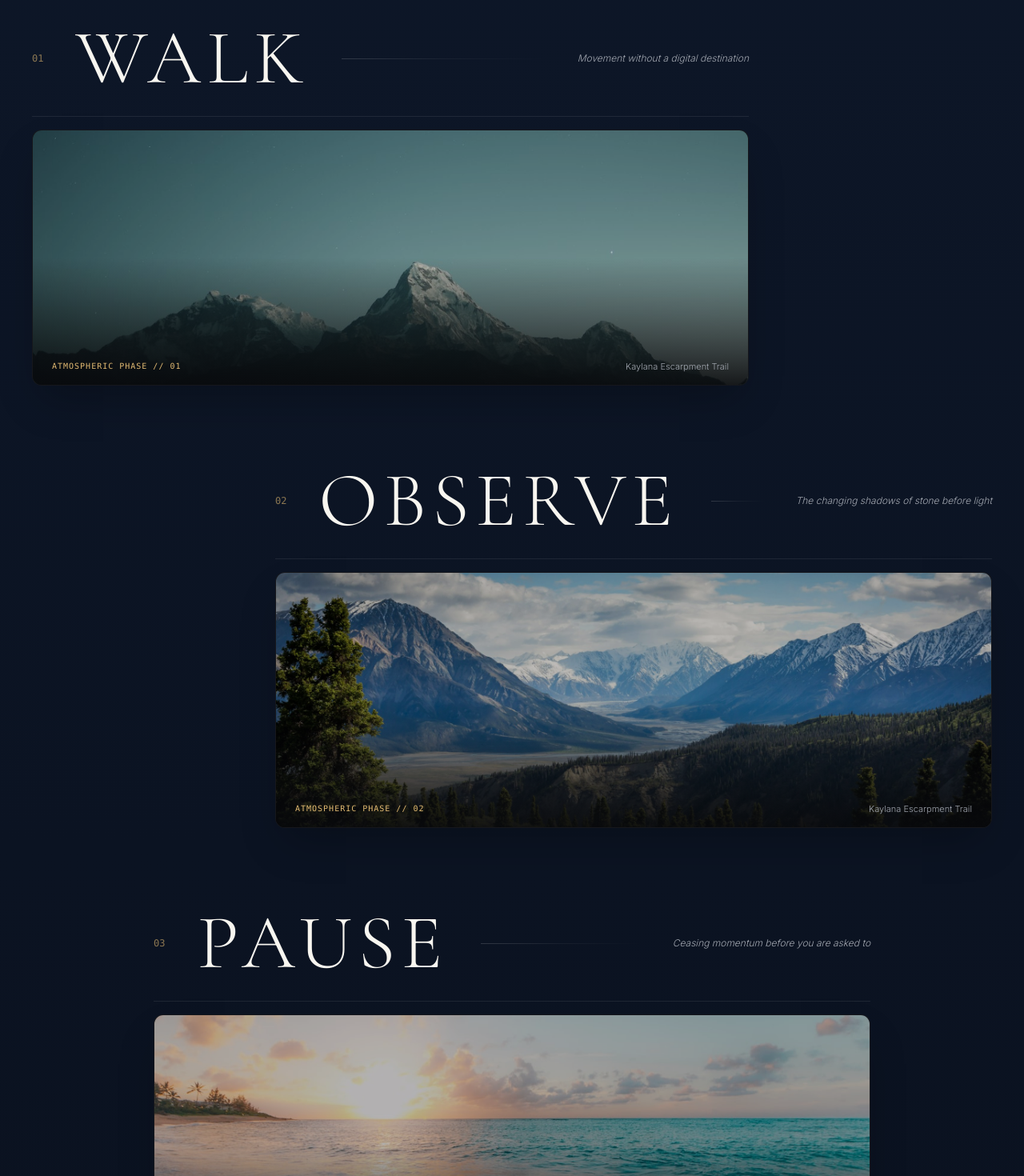
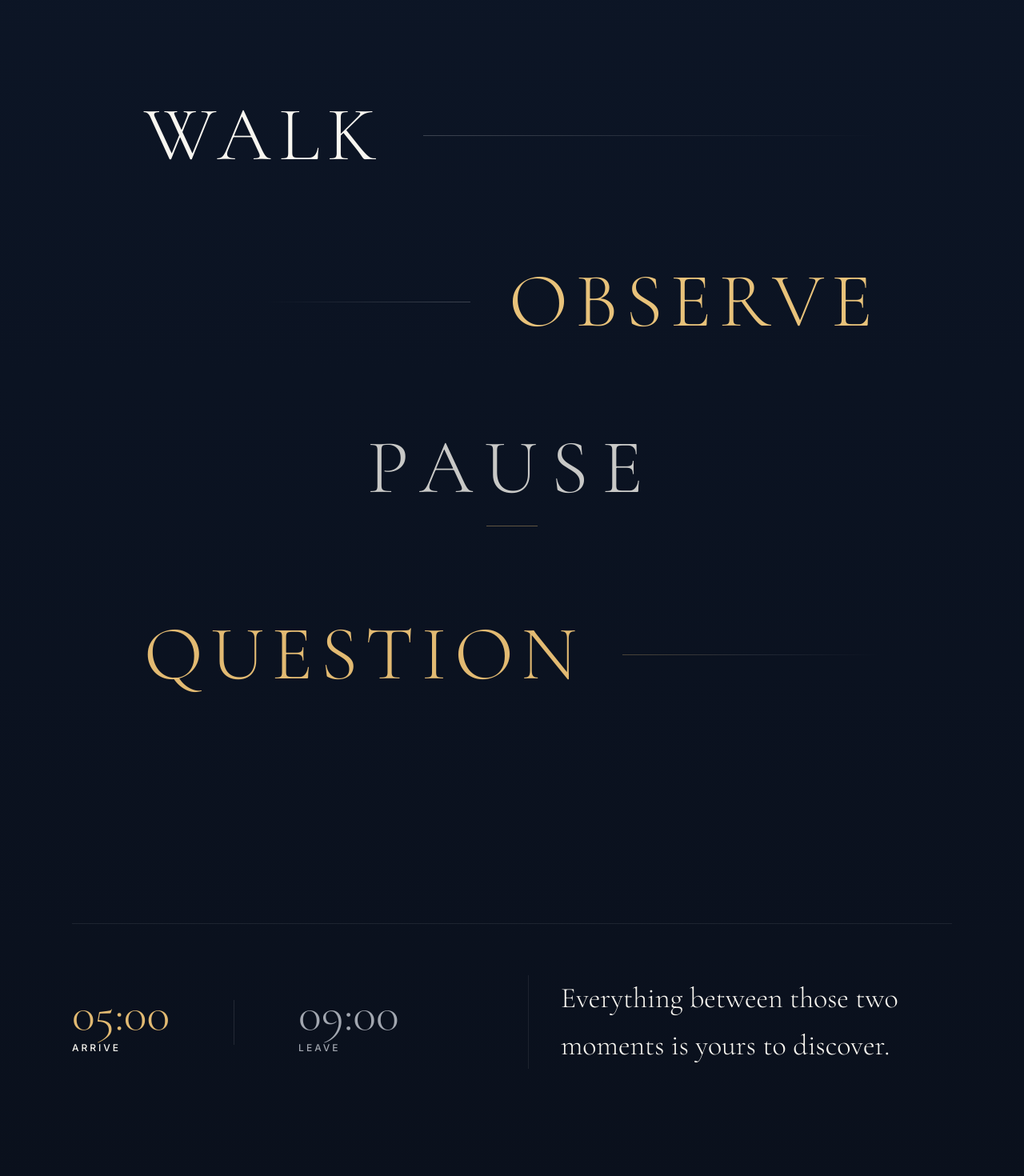
Before and after one commit to Vikash55Kumar/traveller, a Next.js app in the folder traveller-frontend/: page / in a window 1280 px wide. Shown: the part 2820-4290 px from the top of the page at 80% size. Built offline with nearby package versions, Linux system fonts and the light colour scheme.

Commit message:
refactor(morning): remove trail images and phase labels to preserve withholding and mystery

```diff
--- a/traveller-frontend/src/components/morning/MorningSection.tsx
+++ b/traveller-frontend/src/components/morning/MorningSection.tsx
@@ -1,46 +1,18 @@
 "use client";
 
 import React from "react";
-import Image from "next/image";
 import { motion } from "framer-motion";
 import { experience } from "@/content/experience";
 
 export default function MorningSection() {
   const { morning } = experience;
 
-  const portals = [
-    {
-      word: "WALK",
-      image: "/images/walk-trail.jpg",
-      sub: "Movement without a digital destination",
-      align: "items-start",
-    },
-    {
-      word: "OBSERVE",
-      image: "/images/morning-mist.jpg",
-      sub: "The changing shadows of stone before light",
-      align: "items-end text-right",
-    },
-    {
-      word: "PAUSE",
-      image: "/images/observe-light.jpg",
-      sub: "Ceasing momentum before you are asked to",
-      align: "items-center text-center",
-    },
-    {
-      word: "QUESTION",
-      image: "/images/horizon-sunrise.jpg",
-      sub: "The inquiry that surfaces in absolute quiet",
-      align: "items-start",
-    },
-  ];
-
   return (
     <section
       id="the-morning"
       className="relative w-full bg-gradient-to-b from-[#0E182A] via-[#0B1322] to-[#0A101C] py-36 sm:py-52 px-6 sm:px-10 overflow-hidden"
     >
-      <div className="max-w-[1200px] mx-auto relative z-10">
+      <div className="max-w-[1100px] mx-auto relative z-10">
         {/* Header */}
         <div className="max-w-[780px] mb-24 sm:mb-36">
           <span className="text-[11px] tracking-[0.35em] text-[#E2BA72] uppercase font-light block mb-4">
@@ -54,75 +26,82 @@ export default function MorningSection() {
           </p>
         </div>
 
-        {/* The 4 Words as Visual Photographic Portals */}
-        <div className="space-y-16 sm:space-y-24 my-12">
-          {portals.map((portal, idx) => (
-            <motion.div
-              key={portal.word}
-              initial={{ opacity: 0, y: 30 }}
-              whileInView={{ opacity: 1, y: 0 }}
-              transition={{ duration: 1, delay: idx * 0.12 }}
-              className={`flex flex-col ${portal.align} group cursor-default`}
-            >
-              <div className="relative w-full max-w-4xl">
-                {/* Hairline framing */}
-                <div className="flex items-center gap-6 sm:gap-10 pb-6 border-b border-white/[0.08] group-hover:border-[#E2BA72]/40 transition-colors duration-500">
-                  <span className="text-xs font-mono text-[#E2BA72]/60">
-                    0{idx + 1}
-                  </span>
-                  <span className="font-serif text-4xl sm:text-6xl md:text-7xl lg:text-8xl text-[#F8F6F0] tracking-[0.08em] font-light group-hover:text-[#F3D089] transition-colors duration-500">
-                    {portal.word}
-                  </span>
-                  <div className="h-[1px] flex-1 bg-gradient-to-r from-white/15 via-white/5 to-transparent" />
-                  <span className="hidden md:inline-block text-xs text-[#A2A7B0] font-light italic">
-                    {portal.sub}
-                  </span>
-                </div>
+        {/* The 4 Abstract Fragments (No trail images, no phase numbers, pure mystery) */}
+        <div className="relative py-16 sm:py-24 my-10 max-w-[920px] mx-auto">
+          {/* Fragment 1: WALK */}
+          <motion.div
+            initial={{ opacity: 0, x: -30 }}
+            whileInView={{ opacity: 1, x: 0 }}
+            viewport={{ once: true, margin: "-10% 0px" }}
+            transition={{ duration: 1.1 }}
+            className="flex items-center gap-6 sm:gap-12 mb-20 sm:mb-28"
+          >
+            <span className="font-serif text-4xl sm:text-6xl md:text-7xl lg:text-8xl text-[#F8F6F0] tracking-[0.1em] font-light">
+              WALK
+            </span>
+            <div className="h-[1px] flex-1 bg-gradient-to-r from-white/20 via-white/10 to-transparent" />
+          </motion.div>
 
-                {/* Rich Photographic Expansion Panel */}
-                <div className="relative mt-4 h-[180px] sm:h-[260px] md:h-[320px] w-full rounded-xl overflow-hidden border border-white/[0.06] bg-[#07090E] shadow-2xl">
-                  <Image
-                    src={portal.image}
-                    alt={portal.word}
-                    fill
-                    sizes="(max-width: 1200px) 100vw, 896px"
-                    className="object-cover object-center brightness-75 group-hover:brightness-90 group-hover:scale-105 transition-all duration-700"
-                  />
-                  <div className="absolute inset-0 bg-gradient-to-t from-[#08090C]/90 via-transparent to-transparent" />
-                  <div className="absolute bottom-4 left-6 right-6 flex items-center justify-between text-xs text-[#F8F6F0]">
-                    <span className="font-mono text-[10px] tracking-widest text-[#E2BA72] uppercase">
-                      ATMOSPHERIC PHASE // 0{idx + 1}
-                    </span>
-                    <span className="text-[11px] text-[#A2A7B0] font-light">
-                      Kaylana Escarpment Trail
-                    </span>
-                  </div>
-                </div>
-              </div>
-            </motion.div>
-          ))}
+          {/* Fragment 2: OBSERVE */}
+          <motion.div
+            initial={{ opacity: 0, x: 30 }}
+            whileInView={{ opacity: 1, x: 0 }}
+            viewport={{ once: true, margin: "-10% 0px" }}
+            transition={{ duration: 1.1, delay: 0.15 }}
+            className="flex items-center justify-end gap-6 sm:gap-12 mb-20 sm:mb-28 pl-8 sm:pl-24"
+          >
+            <div className="h-[1px] w-24 sm:w-64 bg-gradient-to-l from-white/20 to-transparent hidden sm:block" />
+            <span className="font-serif text-4xl sm:text-6xl md:text-7xl lg:text-8xl text-[#E8C27A] tracking-[0.1em] font-light">
+              OBSERVE
+            </span>
+          </motion.div>
+
+          {/* Fragment 3: PAUSE */}
+          <motion.div
+            initial={{ opacity: 0, y: 24 }}
+            whileInView={{ opacity: 1, y: 0 }}
+            viewport={{ once: true, margin: "-10% 0px" }}
+            transition={{ duration: 1.1, delay: 0.3 }}
+            className="flex flex-col items-center justify-center my-16 sm:my-28 text-center"
+          >
+            <span className="font-serif text-4xl sm:text-6xl md:text-7xl lg:text-8xl text-[#F8F6F0]/80 tracking-[0.18em] font-light">
+              PAUSE
+            </span>
+            <div className="w-16 h-[1px] bg-[#E2BA72]/40 mt-6" />
+          </motion.div>
+
+          {/* Fragment 4: QUESTION */}
+          <motion.div
+            initial={{ opacity: 0, x: -30 }}
+            whileInView={{ opacity: 1, x: 0 }}
+            viewport={{ once: true, margin: "-10% 0px" }}
+            transition={{ duration: 1.1, delay: 0.45 }}
+            className="flex items-center gap-6 sm:gap-12 mt-20 sm:mt-28"
+          >
+            <span className="font-serif text-4xl sm:text-6xl md:text-7xl lg:text-8xl text-[#E2BA72] tracking-[0.1em] font-light">
+              QUESTION
+            </span>
+            <div className="h-[1px] flex-1 bg-gradient-to-r from-[#E2BA72]/30 via-white/10 to-transparent" />
+          </motion.div>
         </div>
 
-        {/* Anti-Agenda Time Pillars */}
+        {/* Anti-Agenda Time Pillars: Arrive 05:00 / Leave 09:00 */}
         <div className="mt-36 sm:mt-48 pt-16 border-t border-white/[0.08]">
           <div className="grid grid-cols-1 md:grid-cols-12 gap-10 items-center">
-            {/* Arrive 05:00 / Leave 09:00 */}
+            {/* Arrive 05:00 & Leave 09:00 */}
             <div className="md:col-span-6 flex items-center gap-12 sm:gap-20">
               <motion.div
                 initial={{ opacity: 0, y: 15 }}
                 whileInView={{ opacity: 1, y: 0 }}
                 viewport={{ once: true }}
                 transition={{ duration: 0.8 }}
-                className="space-y-1.5"
+                className="space-y-1"
               >
                 <div className="font-serif text-4xl sm:text-5xl md:text-6xl font-light text-[#E2BA72]">
                   {morning.arrival.time}
                 </div>
                 <div className="tracking-[0.25em] text-xs font-medium text-[#F8F6F0] uppercase">
                   {morning.arrival.label}
-                </div>
-                <div className="text-[10px] tracking-widest text-[#A2A7B0] font-light uppercase">
-                  Dark Horizon
                 </div>
               </motion.div>
 
@@ -133,7 +112,7 @@ export default function MorningSection() {
                 whileInView={{ opacity: 1, y: 0 }}
                 viewport={{ once: true }}
                 transition={{ duration: 0.8, delay: 0.15 }}
-                className="space-y-1.5"
+                className="space-y-1"
               >
                 <div className="font-serif text-4xl sm:text-5xl md:text-6xl font-light text-[#A2A7B0]">
                   {morning.departure.time}
@@ -141,13 +120,10 @@ export default function MorningSection() {
                 <div className="tracking-[0.25em] text-xs font-medium text-[#A2A7B0] uppercase">
                   {morning.departure.label}
                 </div>
-                <div className="text-[10px] tracking-widest text-[#A2A7B0] font-light uppercase">
-                  Sunlit Ridge
-                </div>
               </motion.div>
             </div>
 
-            {/* Core statement */}
+            {/* Core Statement */}
             <motion.div
               initial={{ opacity: 0 }}
               whileInView={{ opacity: 1 }}
```
